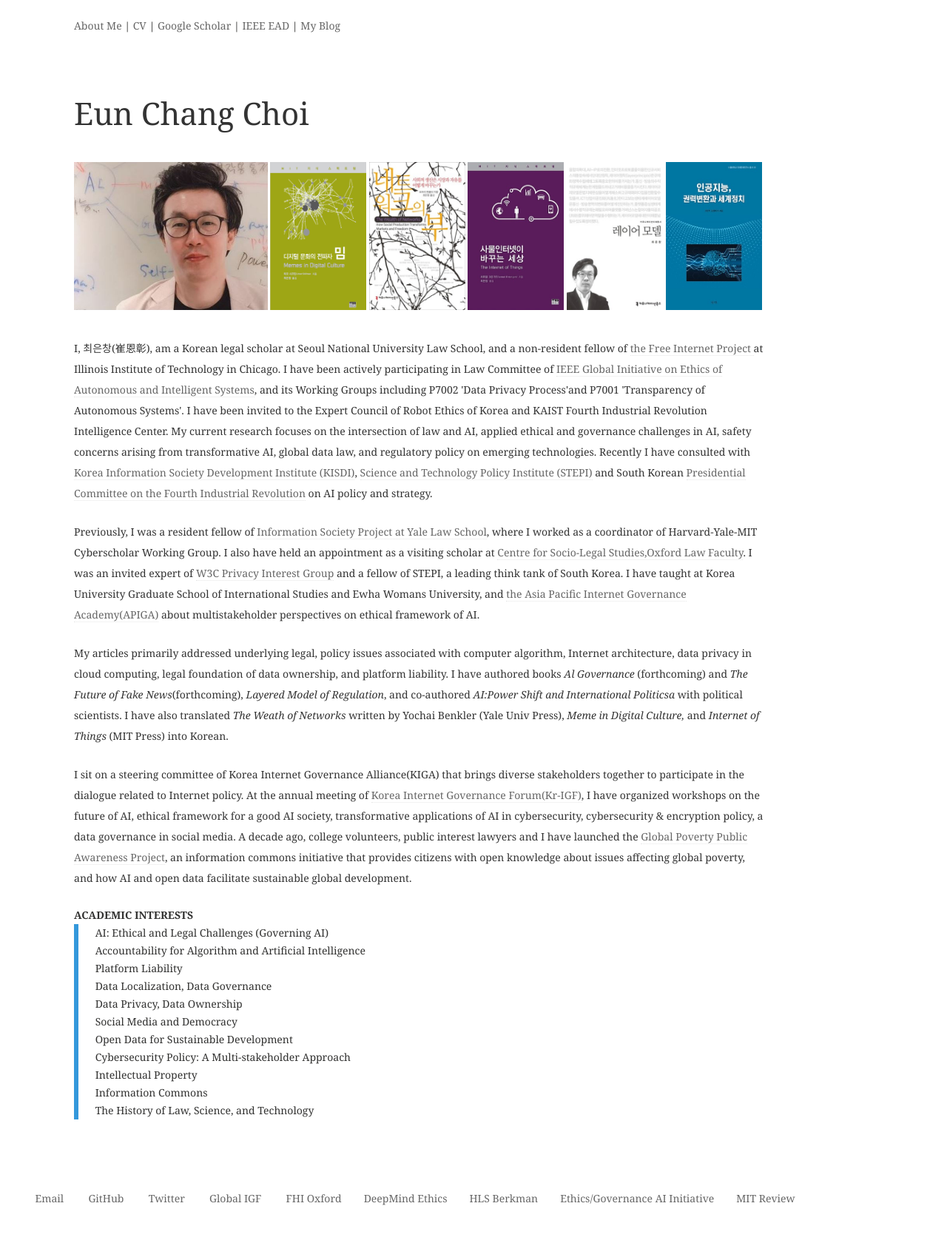
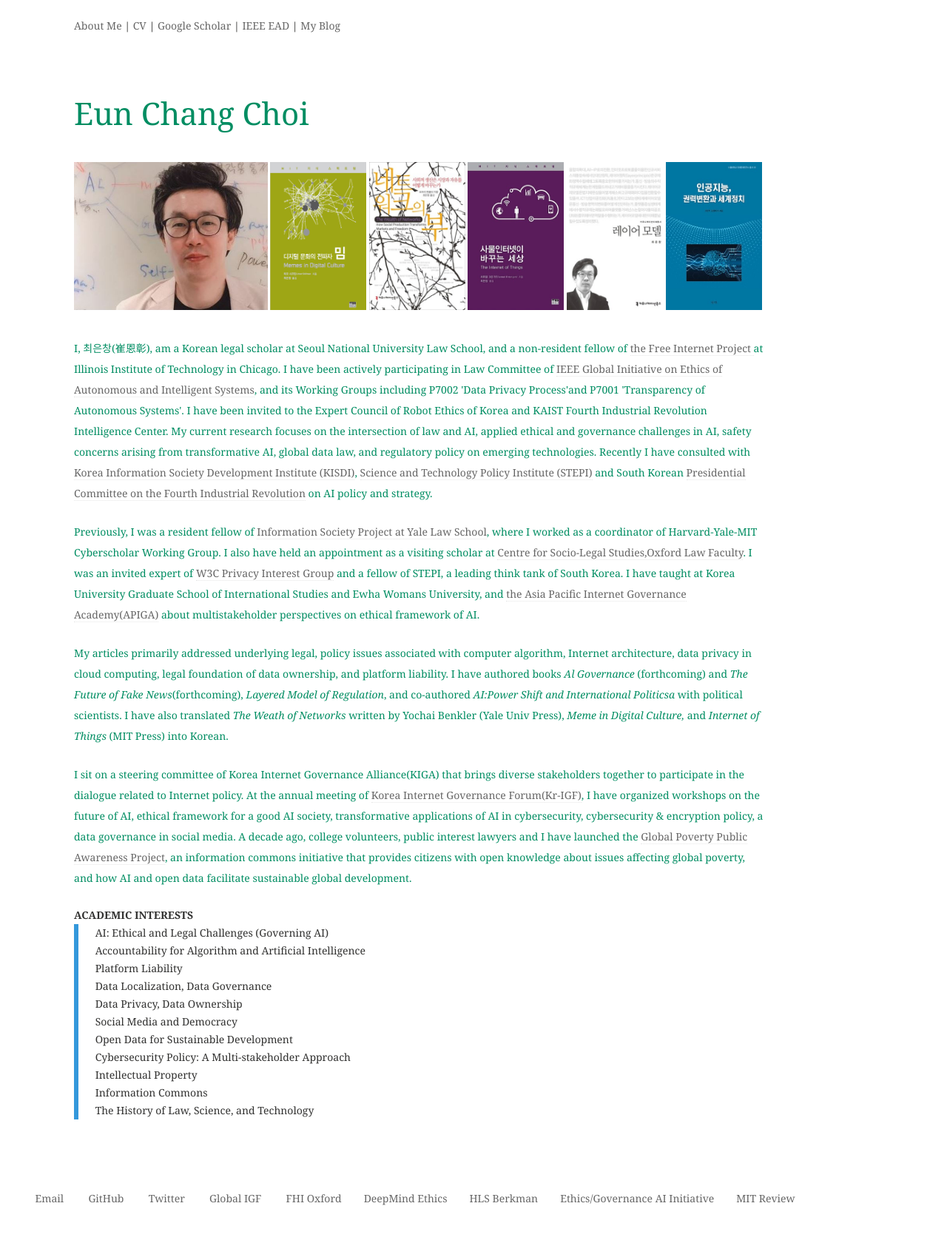
Before and after one commit to eunchangchoi/eunchangchoi.github.io, a Jekyll site: the page built from index.md, in a window 1280 px wide. Shown: the whole page at 74% size. Built offline with Jekyll 4.4.1, drawn with Linux system fonts in a browser that asks for light colours.

Commit message:
Update main.scss

```diff
--- a/css/main.scss
+++ b/css/main.scss
@@ -16,7 +16,7 @@ a {text-decoration: none; color:#333;}
 a:hover { text-decoration: underline;}
 
 @import "variables";
-p, ul { font-size: 0.9em; line-height:0.3em; color: #333;}
+p, ul { font-size: 0.9em; line-height:0.3em; color: #008d62;}
 
 /*
    Vendor
```
